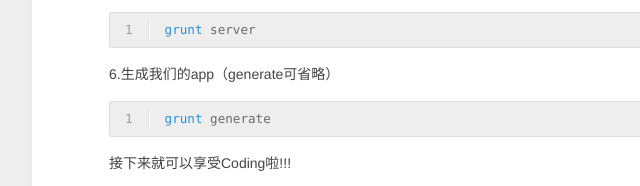
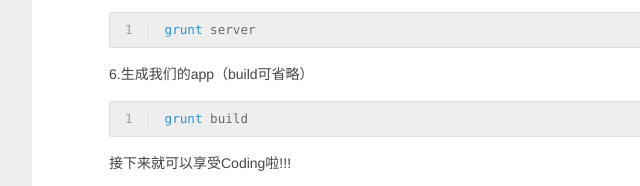
Before and after one commit to SihengWang/sihengwang.github.com, a plain HTML site: page 2013/06/16/yeoman-started/index.html in a window 1280 px wide. Shown: the part 3795-3981 px from the top of the page, 8-648 px from the left. Drawn offline with nearby package versions, Linux system fonts and the light colour scheme.

Commit message:
yeoman-started: 修正一些错误

```diff
--- a/2013/06/16/yeoman-started/index.html
+++ b/2013/06/16/yeoman-started/index.html
@@ -193,9 +193,9 @@
 </pre></td><td class="code"><pre><span class="title">grunt</span> server
 </pre></td></tr></table></figure>
 
-<p>6.生成我们的app（generate可省略）  </p>
+<p>6.生成我们的app（build可省略）  </p>
 <figure class="highlight lang-shell"><table><tr><td class="gutter"><pre>1
-</pre></td><td class="code"><pre><span class="title">grunt</span> generate
+</pre></td><td class="code"><pre><span class="title">grunt</span> build
 </pre></td></tr></table></figure>
 
 <p>接下来就可以享受Coding啦!!!</p>
```
Also changed, not shown: index.html (+2 -2 lines), tags/前端工具/index.html (+2 -2 lines).
